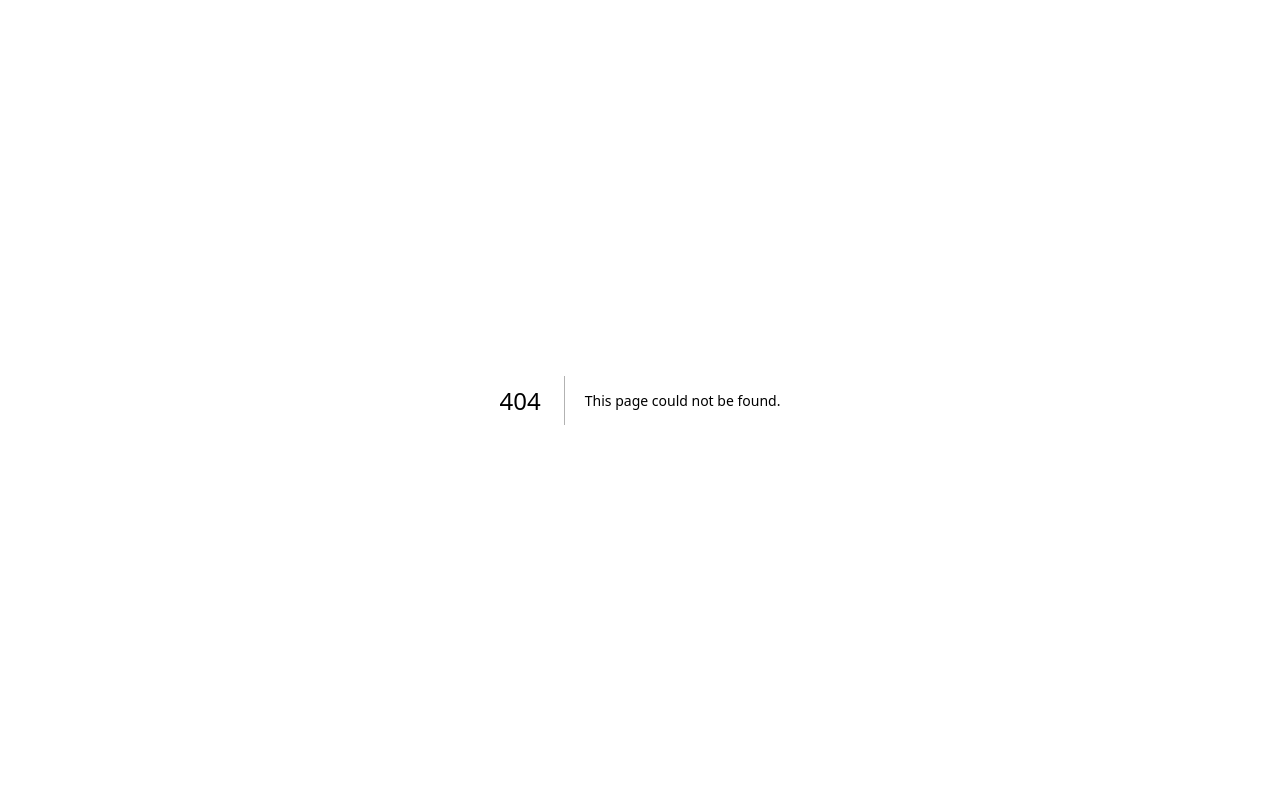
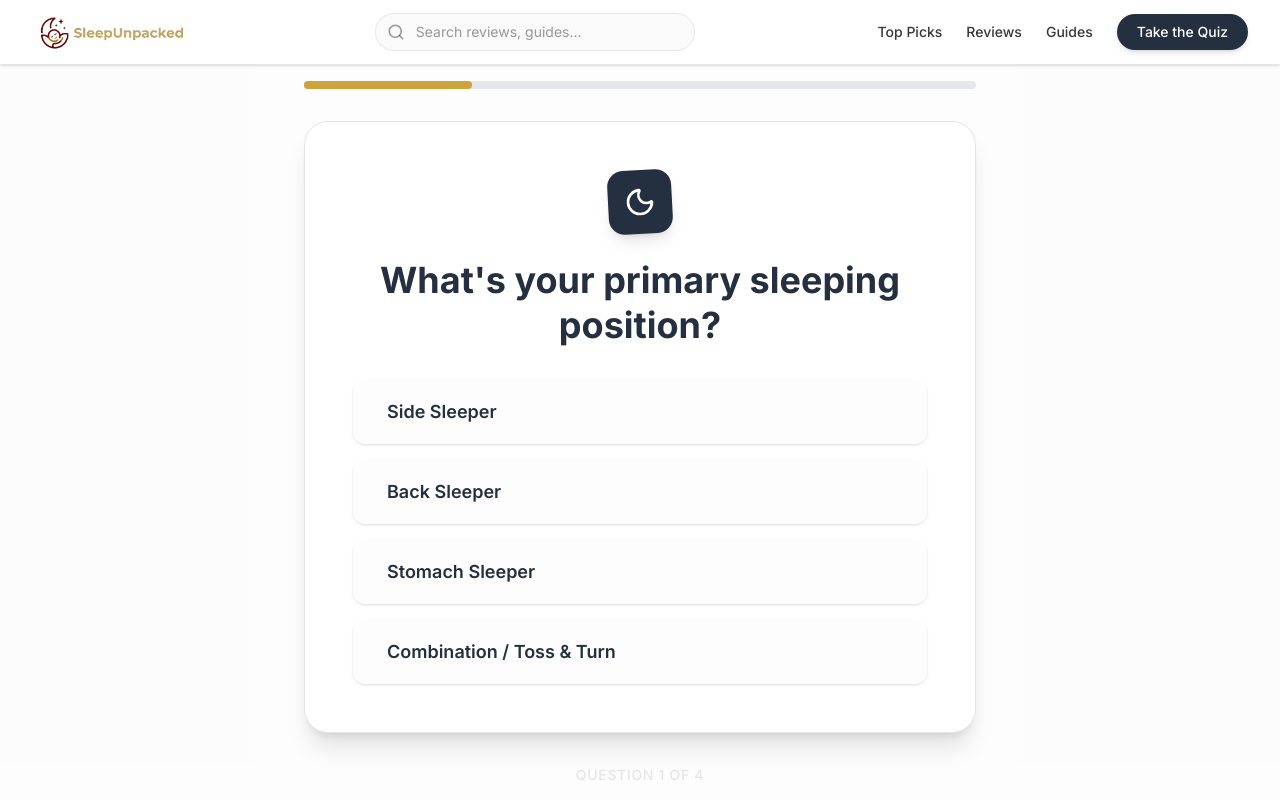
Before and after one commit to wyche128/sleep-unpacked, a Next.js app: page /mattress-quiz in a window 1280 px wide. Before the commit this address had no page. Shown: the top 800 px of the page. Built offline with nearby package versions, Linux system fonts and the light colour scheme.

Commit message:
feat: implement sleep quiz with comparison redirect

```diff
--- a/src/app/mattress-comparison/page.jsx
+++ b/src/app/mattress-comparison/page.jsx
@@ -1,6 +1,7 @@
 'use client';
 
-import React, { useState } from 'react';
+import React, { useState, useEffect } from 'react';
+import { useSearchParams } from 'next/navigation';
 import Header from '../../components/Header';
 import { mattresses } from '../../data/mattresses';
 import {
@@ -18,9 +19,18 @@ import {
 import Link from 'next/link';
 
 const MattressComparison = () => {
+    const searchParams = useSearchParams();
     // Start with empty selection or predefined ones if needed
     const [selectedIds, setSelectedIds] = useState([]);
     const [isSelectorOpen, setIsSelectorOpen] = useState(false);
+
+    useEffect(() => {
+        const idsParam = searchParams.get('ids');
+        if (idsParam) {
+            const ids = idsParam.split(',').filter(id => mattresses.find(m => m.id === id));
+            setSelectedIds(ids.slice(0, 3));
+        }
+    }, [searchParams]);
 
     const selectedMattresses = selectedIds.map(id => mattresses.find(m => m.id === id)).filter(Boolean);
 
@@ -88,8 +98,8 @@ const MattressComparison = () => {
                             onClick={() => setIsSelectorOpen(true)}
                             disabled={selectedIds.length >= 3}
                             className={`flex items-center gap-2 px-6 py-3 rounded-lg font-bold transition shadow-sm ${selectedIds.length >= 3
-                                    ? 'bg-alabaster-grey text-graphite cursor-not-allowed'
-                                    : 'bg-golden-bronze text-white hover:bg-golden-bronze-400 hover:shadow-md'
+                                ? 'bg-alabaster-grey text-graphite cursor-not-allowed'
+                                : 'bg-golden-bronze text-white hover:bg-golden-bronze-400 hover:shadow-md'
                                 }`}
                         >
                             <Plus size={18} /> Add Mattress
--- /dev/null
+++ b/src/app/mattress-quiz/page.jsx
@@ -0,0 +1,191 @@
+'use client';
+
+import React, { useState, useEffect } from 'react';
+import { useRouter } from 'next/navigation';
+import Header from '../../components/Header';
+import { mattresses } from '../../data/mattresses';
+import {
+    Moon,
+    Sun,
+    CircleDollarSign,
+    Activity,
+    ArrowRight,
+    Loader2
+} from 'lucide-react';
+
+const questions = [
+    {
+        id: 'position',
+        question: "What's your primary sleeping position?",
+        icon: Moon,
+        options: [
+            { label: "Side Sleeper", value: "side" },
+            { label: "Back Sleeper", value: "back" },
+            { label: "Stomach Sleeper", value: "stomach" },
+            { label: "Combination / Toss & Turn", value: "combo" }
+        ]
+    },
+    {
+        id: 'pain',
+        question: "Do you wake up with any pain?",
+        icon: Activity,
+        options: [
+            { label: "Back Pain", value: "back_pain" },
+            { label: "Hip/Shoulder Pain", value: "joint_pain" },
+            { label: "No Pain", value: "none" }
+        ]
+    },
+    {
+        id: 'temperature',
+        question: "Do you tend to sleep hot?",
+        icon: Sun,
+        options: [
+            { label: "Yes, I'm a furnace", value: "hot" },
+            { label: "Sometimes", value: "warm" },
+            { label: "No, I'm neutral/cold", value: "cool" }
+        ]
+    },
+    {
+        id: 'budget',
+        question: "What is your budget range?",
+        icon: CircleDollarSign,
+        options: [
+            { label: "Under $1,000", value: "low" },
+            { label: "$1,000 - $1,500", value: "mid" },
+            { label: "$1,500+", value: "high" }
+        ]
+    }
+];
+
+const MattressQuiz = () => {
+    const router = useRouter();
+    const [step, setStep] = useState(0);
+    const [answers, setAnswers] = useState({});
+    const [isAnalyzing, setIsAnalyzing] = useState(false);
+
+    const handleAnswer = (value) => {
+        setAnswers(prev => ({ ...prev, [questions[step].id]: value }));
+
+        if (step < questions.length - 1) {
+            setTimeout(() => setStep(prev => prev + 1), 250); // Slight delay for better UX
+        } else {
+            analyzeAndRedirect({ ...answers, [questions[step].id]: value });
+        }
+    };
+
+    const analyzeAndRedirect = (finalAnswers) => {
+        setIsAnalyzing(true);
+
+        // Simple Scoring Logic
+        const scoredMattresses = mattresses.map(m => {
+            let score = 0;
+
+            // 1. Position & Firmness Logic
+            if (finalAnswers.position === 'side') {
+                if (m.firmness >= 4 && m.firmness <= 6.5) score += 3; // Soft/Med for hips
+            } else if (finalAnswers.position === 'back' || finalAnswers.position === 'stomach') {
+                if (m.firmness >= 6 && m.firmness <= 8) score += 3; // Firmer for support
+            } else {
+                score += 2; // Combo essentially works on minimal motion transfer/responsive
+            }
+
+            // 2. Pain Logic
+            if (finalAnswers.pain === 'back_pain') {
+                if (m.support >= 9) score += 3;
+            } else if (finalAnswers.pain === 'joint_pain') {
+                // Needs pressure relief -> often memory foam or soft hybrids
+                if (m.firmness <= 6.0) score += 2;
+            }
+
+            // 3. Temperature Logic
+            if (finalAnswers.temperature === 'hot') {
+                if (m.coolingRating >= 8.5) score += 4; // High weight on cooling if hot
+                else if (m.coolingRating >= 7) score += 1;
+            }
+
+            // 4. Budget Logic
+            if (finalAnswers.budget === 'low') {
+                if (m.price <= 1000) score += 5; // Must be affordable
+                else score -= 5;
+            } else if (finalAnswers.budget === 'mid') {
+                if (m.price <= 1500) score += 2;
+                else score -= 2;
+            } else {
+                // High budget, prefer premium
+                if (m.price > 1200) score += 2;
+            }
+
+            return { id: m.id, score };
+        });
+
+        // Sort by score
+        scoredMattresses.sort((a, b) => b.score - a.score);
+
+        // Get top 3
+        const topIds = scoredMattresses.slice(0, 3).map(m => m.id);
+
+        // Fake analysis time then redirect
+        setTimeout(() => {
+            router.push(`/mattress-comparison?ids=${topIds.join(',')}`);
+        }, 2000);
+    };
+
+    const currentQ = questions[step];
+
+    return (
+        <div className="font-sans text-graphite bg-alabaster-grey/10 min-h-screen flex flex-col">
+            <Header />
+
+            <div className="flex-1 flex flex-col items-center justify-center p-4">
+
+                {isAnalyzing ? (
+                    <div className="text-center animate-in fade-in zoom-in duration-500">
+                        <Loader2 size={64} className="text-golden-bronze animate-spin mx-auto mb-6" />
+                        <h2 className="text-3xl font-bold text-jet-black mb-2">Analyzing your sleep profile...</h2>
+                        <p className="text-lg text-graphite">Matching you with 200+ data points.</p>
+                    </div>
+                ) : (
+                    <div className="max-w-2xl w-full">
+                        {/* Progress Bar */}
+                        <div className="w-full bg-gray-200 rounded-full h-2 mb-8">
+                            <div
+                                className="bg-golden-bronze h-2 rounded-full transition-all duration-300 ease-out"
+                                style={{ width: `${((step + 1) / questions.length) * 100}%` }}
+                            ></div>
+                        </div>
+
+                        {/* Question Card */}
+                        <div className="bg-white rounded-3xl shadow-xl border border-alabaster-grey p-8 md:p-12 text-center duration-300">
+                            <div className="w-16 h-16 bg-jet-black text-white rounded-2xl flex items-center justify-center mx-auto mb-6 shadow-lg transform -rotate-3">
+                                <currentQ.icon size={32} />
+                            </div>
+
+                            <h2 className="text-2xl md:text-4xl font-bold text-jet-black mb-8 leading-tight">
+                                {currentQ.question}
+                            </h2>
+
+                            <div className="grid grid-cols-1 gap-4">
+                                {currentQ.options.map((option) => (
+                                    <button
+                                        key={option.value}
+                                        onClick={() => handleAnswer(option.value)}
+                                        className="bg-alabaster-grey/10 hover:bg-golden-bronze hover:text-white border-2 border-transparent hover:border-golden-bronze-400 text-jet-black font-semibold text-lg py-4 px-8 rounded-xl transition-all duration-200 transform hover:scale-[1.02] active:scale-95 shadow-sm flex items-center justify-between group"
+                                    >
+                                        <span>{option.label}</span>
+                                        <ArrowRight size={20} className="opacity-0 group-hover:opacity-100 transition-opacity -translate-x-2 group-hover:translate-x-0" />
+                                    </button>
+                                ))}
+                            </div>
+                        </div>
+
+                        <div className="mt-8 text-center text-sm text-alabaster-grey font-medium uppercase tracking-wider">
+                            Question {step + 1} of {questions.length}
+                        </div>
+                    </div>
+                )}
+            </div>
+        </div>
+    );
+};
+
+export default MattressQuiz;
--- a/src/app/page.jsx
+++ b/src/app/page.jsx
@@ -333,9 +333,20 @@ const Home = () => {
                             <p className="text-alabaster-grey text-lg mb-8 max-w-2xl mx-auto">
                                 Compare up to 3 mattresses side-by-side. See how they stack up on firmness, warranty, trial period, and price.
                             </p>
-                            <Link href="/mattress-comparison" className="inline-block bg-white text-jet-black font-bold py-3 px-8 rounded-full hover:bg-alabaster-grey transition transform hover:scale-105 shadow-lg">
-                                Compare Mattresses
-                            </Link>
+                            <div className="flex flex-col sm:flex-row gap-4 justify-center items-center">
+                                <Link
+                                    href="/mattress-comparison"
+                                    className="inline-flex items-center gap-2 bg-white text-jet-black font-bold py-3 px-8 rounded-full hover:bg-alabaster-grey transition transform hover:scale-105 shadow-lg"
+                                >
+                                    Compare Mattresses <ArrowRight size={20} />
+                                </Link>
+                                <Link
+                                    href="/mattress-quiz"
+                                    className="inline-flex items-center gap-2 bg-golden-bronze/20 backdrop-blur-sm border-2 border-golden-bronze text-white font-bold py-3 px-8 rounded-full hover:bg-golden-bronze hover:text-white transition transform hover:scale-105 shadow-lg"
+                                >
+                                    Take Sleep Quiz
+                                </Link>
+                            </div>
                         </div>
                     </div>
                 </div>
```
